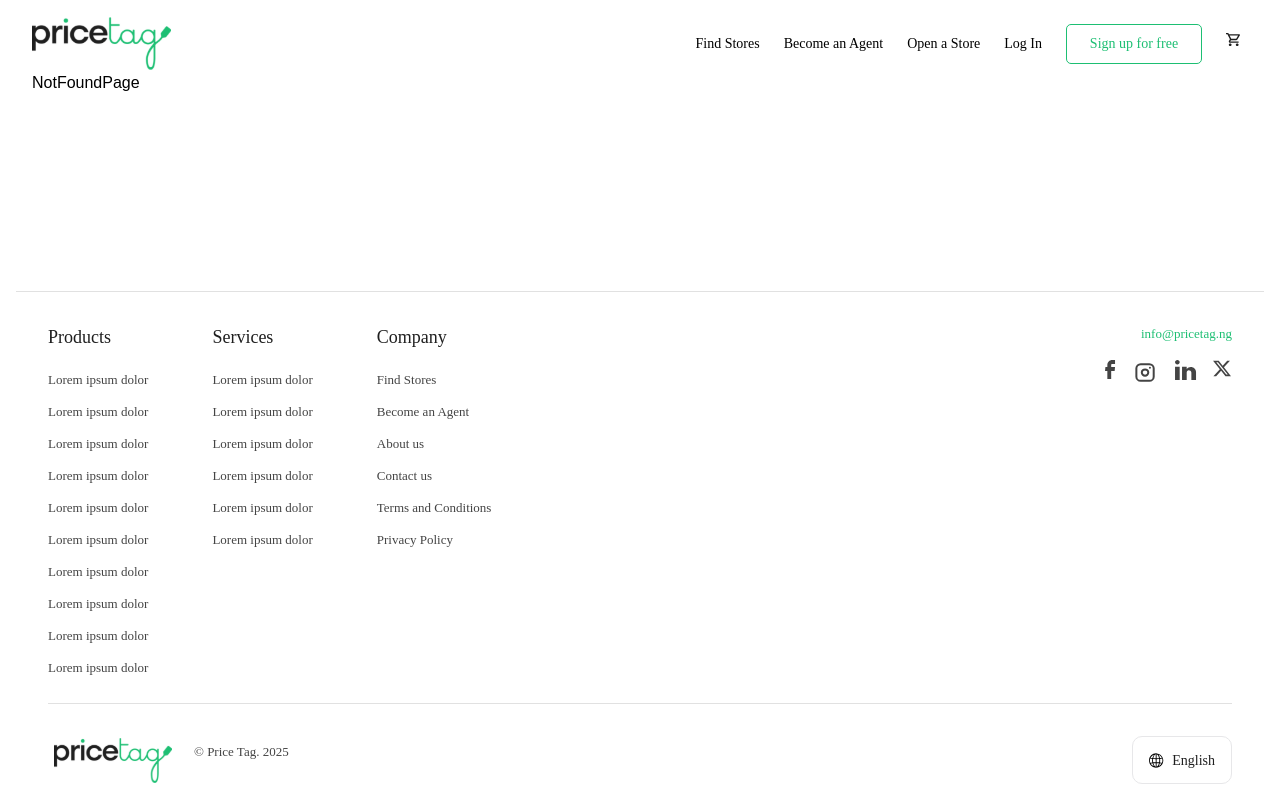
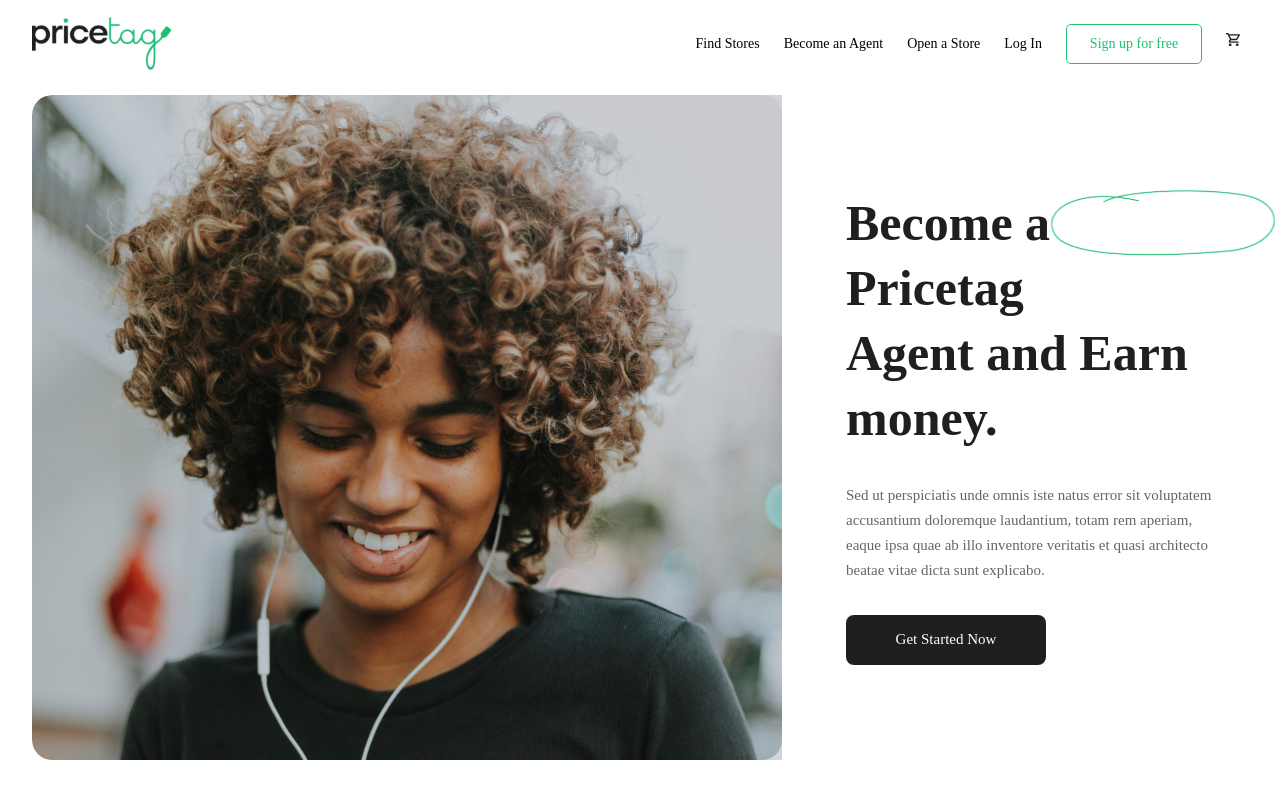
Before and after one commit to price-tag-tech/pricetag-frontend, a React (Create React App) app: page /become-agent in a window 1280 px wide. Shown: the top 800 px of the page. Built offline with nearby package versions, Linux system fonts and the light colour scheme.

Commit message:
Implement the affiliate page top section

```diff
--- a/src/App.tsx
+++ b/src/App.tsx
@@ -21,6 +21,7 @@
 import NotFoundPage from './pages/NotFoundPage';
 import EmailVerification from './pages/EmailVerification';
 import Stores from './pages/Stores';
+import Affiliate from './pages/Affiliate';
 
 function App() {
   return (
@@ -38,6 +39,7 @@
           <Route path="referral" element={<ReferralProgramPage />} />
           <Route path="profile" element={<UserProfilePage />} />
           <Route path="stores" element={<Stores />} />
+          <Route path="become-agent" element={<Affiliate />} />
 
           {/* Dashboard routes */}
           <Route path="dashboard/*" element={<BusinessDashboard />} />
--- /dev/null
+++ b/src/pages/Affiliate.tsx
@@ -0,0 +1,52 @@
+import React from "react";
+import affiliate from "../assets/images/affiliate.svg";
+import circle from "../assets/images/circle.svg";
+import { Link } from "react-router-dom";
+
+const Affiliate: React.FC = () => {
+  return (
+    <div className="flex flex-col lg:flex-row w-full max-w-[1354px] lg:h-[665px] my-6 mx-auto">
+      <div className="flex-shrink-0 w-full lg:w-[750px] h-[400px] lg:h-[665px] relative">
+        <img
+          src={affiliate}
+          alt="PriceTag Affiliate Banner"
+          className="w-full h-full object-cover rounded-t-[1.25rem] lg:rounded-[1.25rem] lg:rounded-tr-none lg:rounded-br-none"
+        />
+        <div className="absolute inset-0 w-full h-full rounded-t-[1.25rem] lg:rounded-[1.25rem] lg:rounded-tr-none lg:rounded-br-none bg-black/[0.17]" />
+      </div>
+
+      <div className="flex flex-col justify-center px-6 lg:pl-16 py-8 lg:py-0 space-y-6 lg:space-y-8">
+        <div className="w-full max-w-[522px] relative">
+          <h1 className="text-[#1f1f1f] font-['Poppins'] text-[2rem] lg:text-[3.125rem] font-semibold leading-[40px] lg:leading-[65px]">
+            Become a Pricetag <br />
+            Agent and Earn <br />
+            money.
+          </h1>
+          <img
+            src={circle}
+            alt="Circle decoration"
+            className="absolute lg:-top-4 -top-2 left-[125px] lg:left-[205px] w-[9rem] lg:w-[14rem] h-[3.5rem] lg:h-[6rem] z-10"
+          />
+        </div>
+
+        <div className="w-full max-w-[517px]">
+          <p className="text-[#676565] font-['Poppins'] text-[0.875rem] lg:text-[0.9375rem] leading-[1.4rem] lg:leading-[1.5625rem]">
+            Sed ut perspiciatis unde omnis iste natus error sit voluptatem
+            accusantium doloremque laudantium, totam rem aperiam, eaque ipsa
+            quae ab illo inventore veritatis et quasi architecto beatae vitae
+            dicta sunt explicabo.
+          </p>
+        </div>
+
+        <Link
+          to="/get-started"
+          className="flex items-center justify-center w-[12.5rem] h-[3.125rem] rounded-lg bg-[#1f1f1f] text-white font-['Poppins'] text-[0.9375rem] leading-[1.5625rem] hover:bg-black transition-colors"
+        >
+          Get Started Now
+        </Link>
+      </div>
+    </div>
+  );
+};
+
+export default Affiliate;
```
